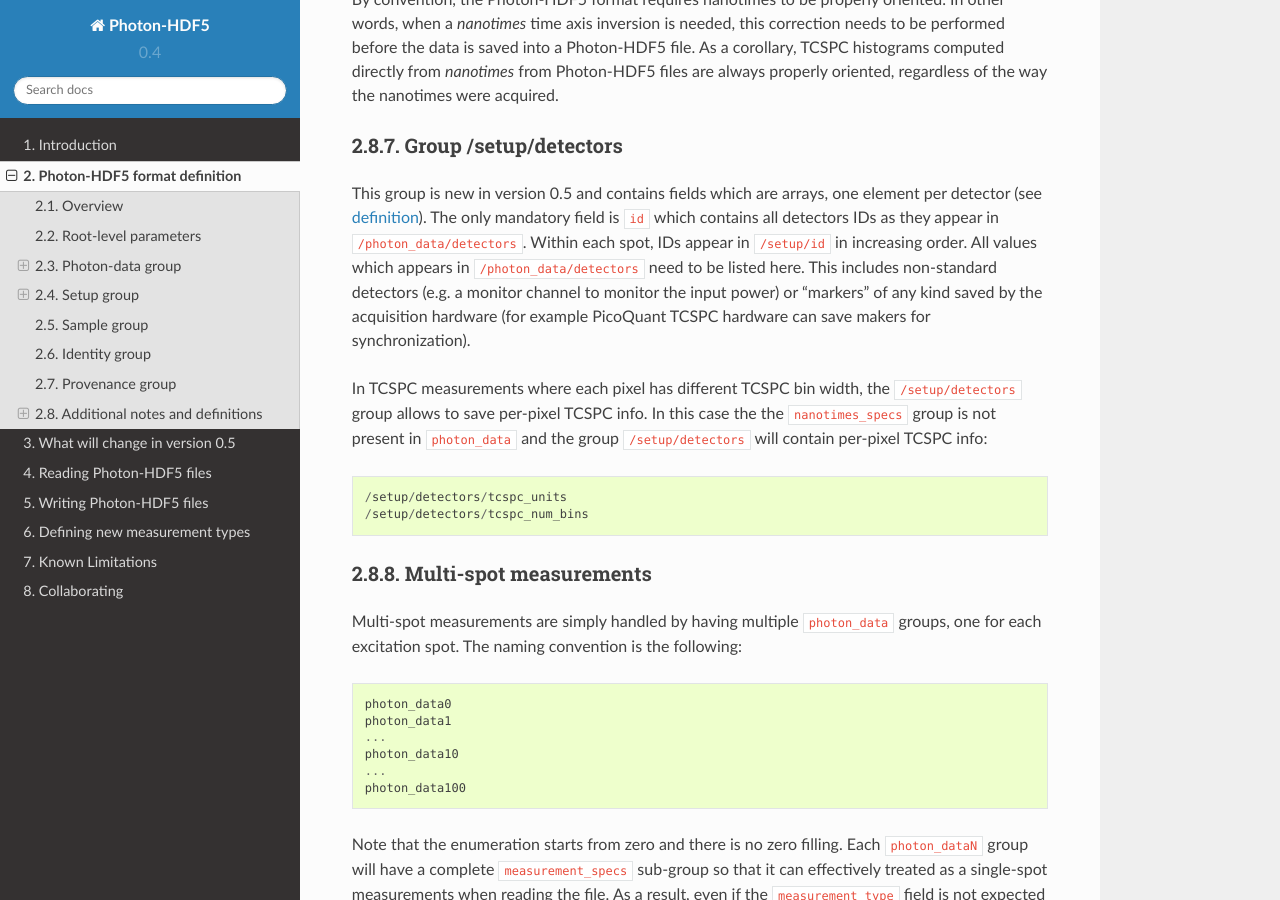
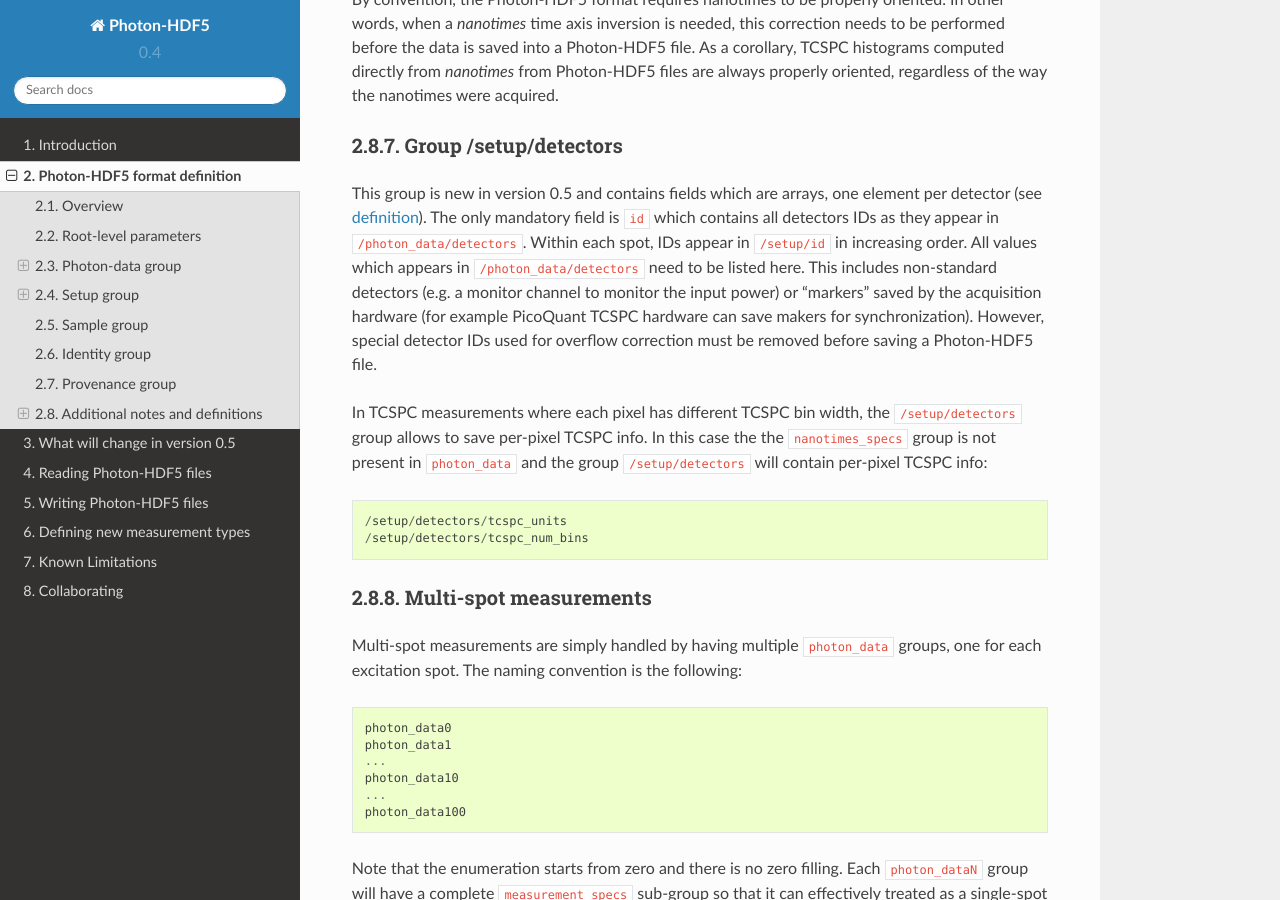
Before and after one commit to Photon-HDF5/photon-hdf5, a Sphinx documentation site: the page built from docs/phdata.rst, in a window 1280 px wide and 900 px high, scrolled down 11780 px. Built offline with Sphinx 7.4.7 and the Read the Docs theme 2.0.0, drawn with Linux system fonts in a browser that asks for light colours; some of the changed text lies outside the part shown.

Commit message:
Update phdata.rst

```diff
--- a/docs/phdata.rst
+++ b/docs/phdata.rst
@@ -502,8 +502,8 @@ can be saved in the field `detection_split_ch_ratios` in the
 
 .. _wavelengths_order:
 
-Wavelengths and spectral band order
-^^^^^^^^^^^^^^^^^^^^^^^^^^^^^^^^^^^^
+Wavelengths and spectral-band order
+^^^^^^^^^^^^^^^^^^^^^^^^^^^^^^^^^^^
 
 In Photon-HDF5, by convention, all the excitation wavelengths and detection
 spectral bands are ordered in increasing order: from the shortest to the
@@ -607,8 +607,10 @@ Within each spot, IDs appear in ``/setup/id`` in increasing order.
 All values which appears in
 ``/photon_data/detectors`` need to be listed here. This includes non-standard
 detectors (e.g. a monitor channel to monitor the input power) or "markers"
-of any kind saved by the acquisition hardware (for example PicoQuant TCSPC
-hardware can save makers for synchronization).
+saved by the acquisition hardware (for example PicoQuant TCSPC
+hardware can save makers for synchronization). However, special
+detector IDs used for overflow correction must be removed before
+saving a Photon-HDF5 file.
 
 In TCSPC measurements where each pixel has different TCSPC bin width,
 the ``/setup/detectors`` group allows to save per-pixel TCSPC info.
```
